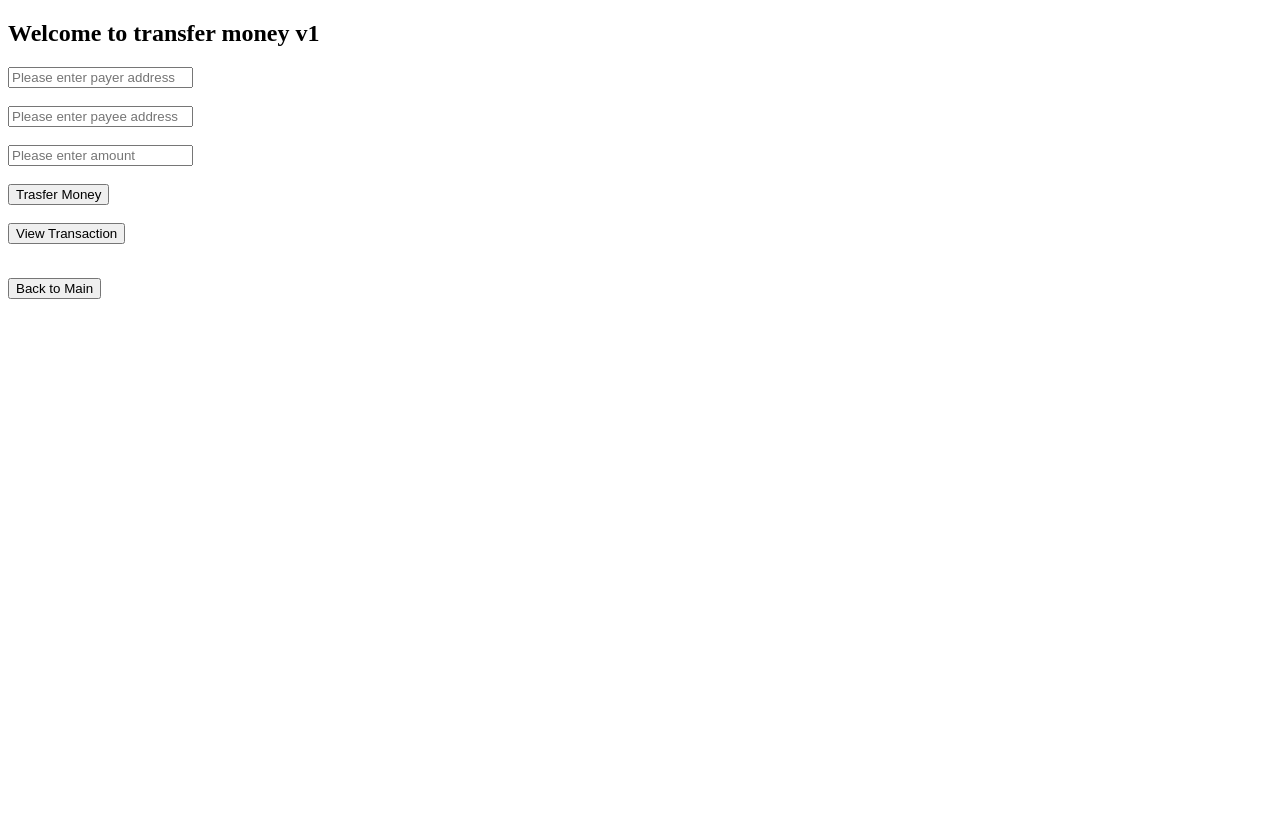
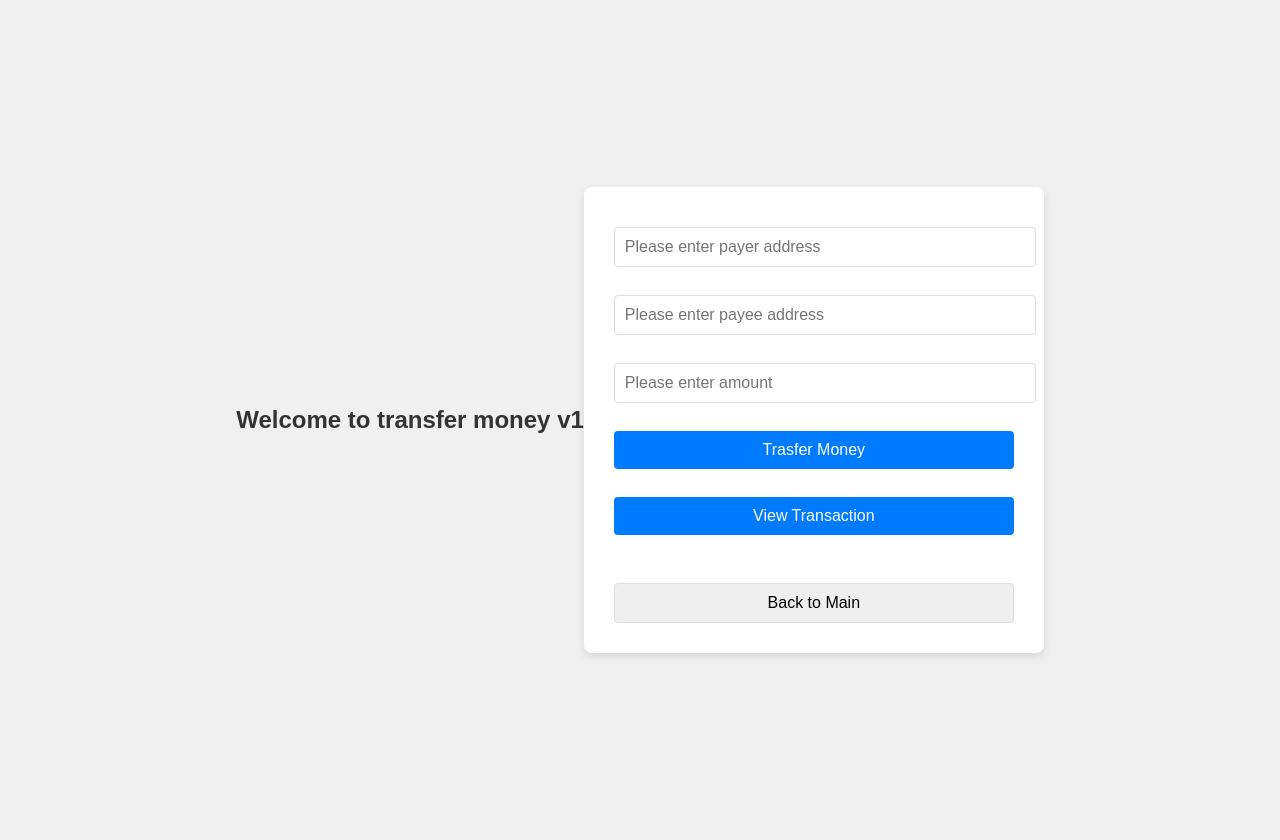
Before and after one commit to natalieybl/SC6113Dapp_Demo, a Flask app: page /transfer_money in a window 1280 px wide. Before the commit the page ends 299 px from the top, so only its background shows below. Run offline with Flask 3, Linux system fonts and the light colour scheme; some libraries are stand-ins or nearby versions.

Commit message:
Update transfer_money.html

```diff
--- a/templates/transfer_money.html
+++ b/templates/transfer_money.html
@@ -3,9 +3,81 @@
 <head>
 <meta charset="UTF-8">
     <meta name="viewport" content="width=device-width, initial-scale=1.0">
+	 <style>
+        body {
+            font-family: 'Arial', sans-serif;
+            background-color: #f0f0f0;
+            margin: 0;
+            padding: 20px;
+            display: flex;
+            justify-content: center;
+            align-items: center;
+            height: 100vh;
+        }
+
+        .container {
+            background-color: #ffffff;
+            padding: 30px;
+            border-radius: 8px;
+            box-shadow: 0 4px 8px rgba(0, 0, 0, 0.1);
+            max-width: 400px;
+            width: 100%;
+            text-align: center;
+        }
+
+        h2 {
+            font-size: 24px;
+            margin-bottom: 20px;
+            color: #333;
+        }
+
+        input, button {
+            width: 100%;
+            padding: 10px;
+            margin-top: 10px;
+            border-radius: 4px;
+            border: 1px solid #ddd;
+            font-size: 16px;
+        }
+
+        button {
+            background-color: #007bff;
+            color: white;
+            border: none;
+            cursor: pointer;
+        }
+
+        button:hover {
+            background-color: #0056b3;
+        }
+
+        p {
+            margin-top: 20px;
+            font-size: 18px;
+            color: #007bff;
+        }
+
+        @media (max-width: 768px) {
+            .container {
+                padding: 20px;
+            }
+
+            h2 {
+                font-size: 20px;
+            }
+
+            input, button {
+                font-size: 14px;
+            }
+
+            p {
+                font-size: 16px;
+            }
+        }
+    </style>
 </head>
 <h2>Welcome to transfer money v1</h2>
-
+  <div class="container">
 <input type="text" id="payer_id"  placeholder="Please enter payer address">
 <br><br>
 <input type="text" id="payee_id"  placeholder="Please enter payee address">
@@ -22,7 +94,7 @@
 <form action = "/" method="post">
     <input type="submit" value="Back to Main">
 </form>
-
+  </div>
 <script src="https://cdn.jsdelivr.net/npm/web3@1.5.2/dist/web3.min.js"></script>
 <script>
    //const contractAddress = '0x96B4e8Ac6cdDBf025bc6BcBCbBe059B2aBc9926b'; // Replace with your contract address
```
